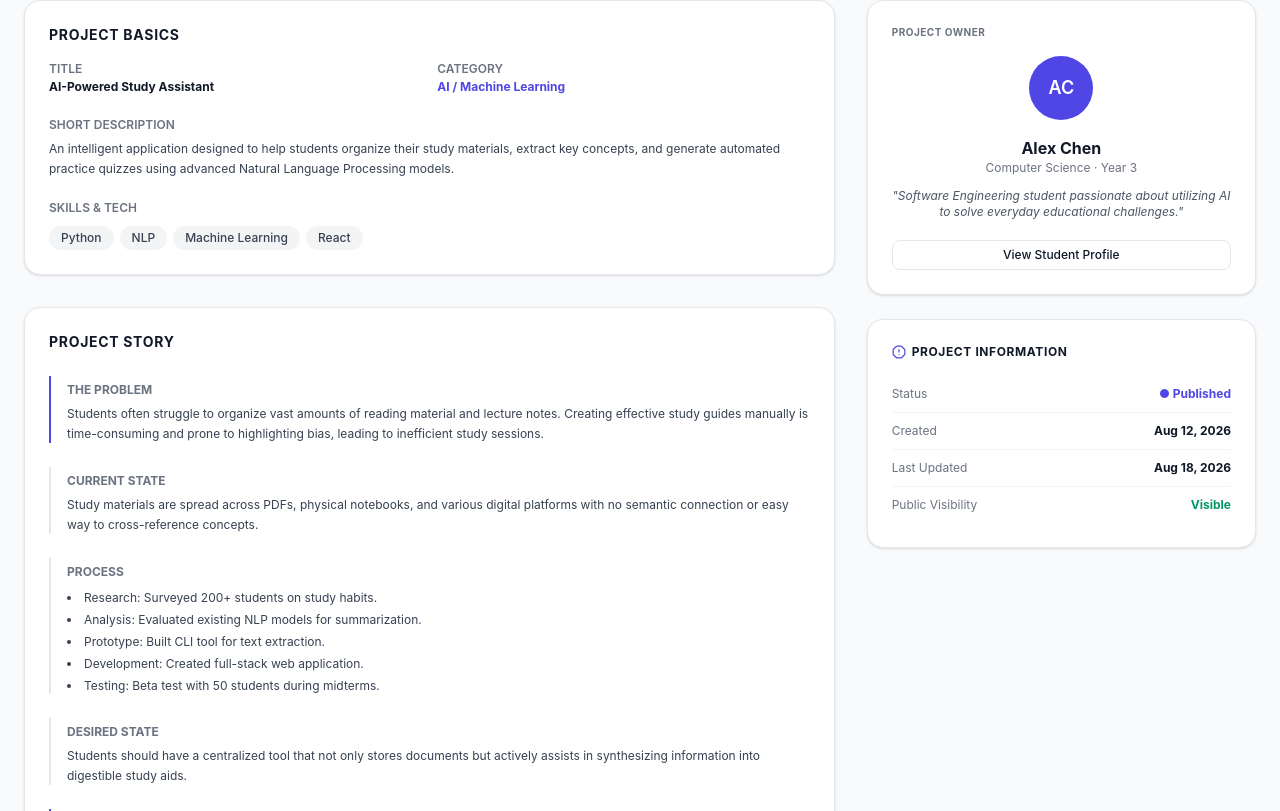
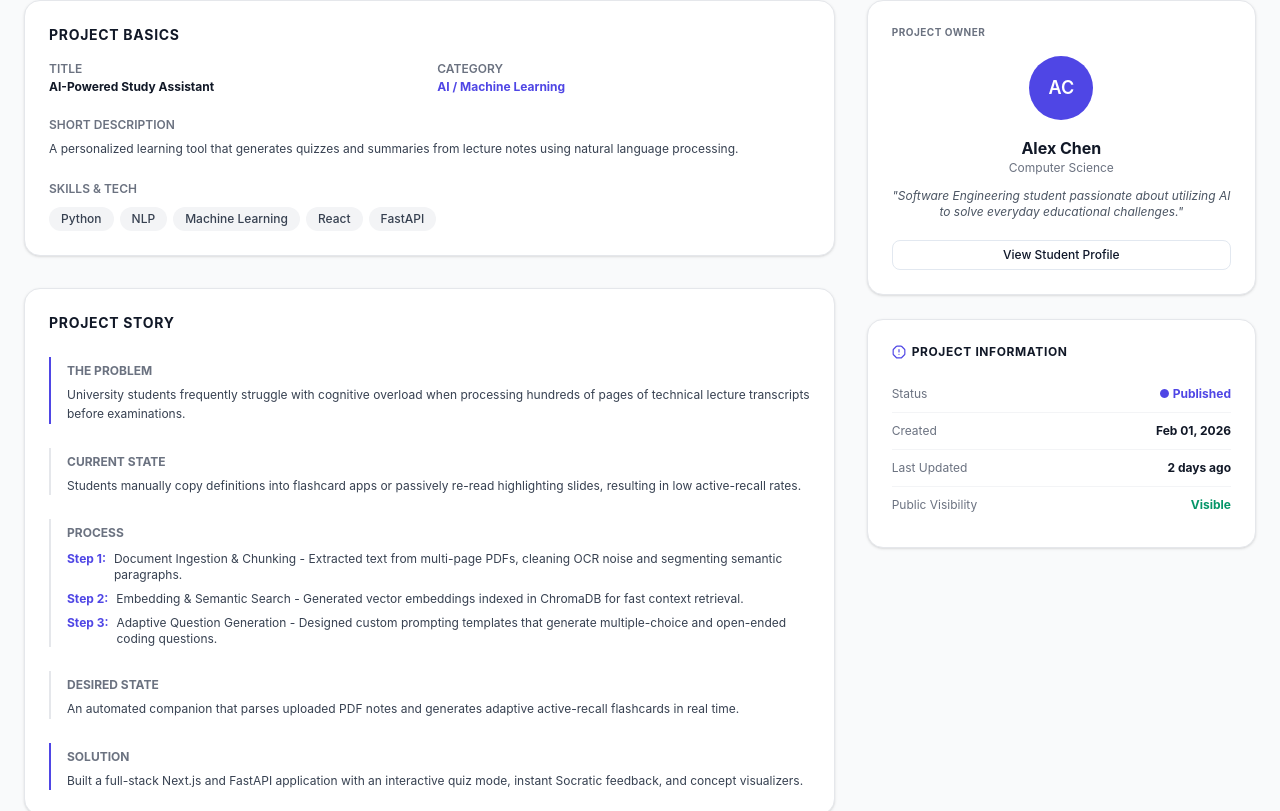
Before and after one commit to AroTech23/theDoers, a Next.js app: page /admin/projects/1 in a window 1280 px wide. Shown: the part 629-1440 px from the top of the page. Built offline with nearby package versions, Linux system fonts and the light colour scheme.

Commit message:
feat: enhance admin student inspection page (/admin/students/[id]) to display all student registration details including phone/whatsapp, bio, headline, and all connected public links

```diff
--- a/app/admin/projects/[id]/page.tsx
+++ b/app/admin/projects/[id]/page.tsx
@@ -156,9 +156,12 @@ export default function AdminProjectDetailsPage() {
             {project.process_steps && (
               <div className="border-l-2 border-[#E5E7EB] pl-4">
                 <span className="text-xs font-bold uppercase text-[#6B7280]">PROCESS</span>
-                <ul className="mt-2 space-y-1.5 text-xs text-[#374151] list-disc list-inside">
+                <ul className="mt-2 space-y-2 text-xs text-[#374151]">
                   {project.process_steps.map((step, idx) => (
-                    <li key={idx}>{step}</li>
+                    <li key={idx} className="flex gap-2 items-start">
+                      <span className="font-bold text-[#4F46E5] flex-shrink-0">Step {idx + 1}:</span>
+                      <span>{typeof step === 'string' ? step : `${step.title} - ${step.description}`}</span>
+                    </li>
                   ))}
                 </ul>
               </div>
--- a/lib/adminData.ts
+++ b/lib/adminData.ts
@@ -2,6 +2,7 @@ export interface AdminStudent {
   id: string
   full_name: string
   email: string
+  phone?: string
   program: string
   year: string
   projects_count: number
@@ -11,9 +12,14 @@ export interface AdminStudent {
   headline?: string
   bio?: string
   skills: string[]
-  github_url?: string
-  linkedin_url?: string
-  website_url?: string
+  links?: {
+    linkedin?: string
+    github?: string
+    website?: string
+    whatsapp?: string
+    instagram?: string
+    facebook?: string
+  }
 }
 
 export interface AdminProject {
@@ -23,95 +29,110 @@ export interface AdminProject {
   student_name: string
   student_program: string
   category: string
+  market?: string
   status: 'Published' | 'Draft'
   last_updated: string
   created_date: string
   short_description: string
   problem?: string
   current_state?: string
-  process_steps?: string[]
+  process_steps?: { step: number; title: string; description: string }[] | string[]
   desired_state?: string
   solution?: string
+  result?: string
   key_result?: string
+  key_metric?: { value: string; description: string }
   skills: string[]
   screenshots?: string[]
   document_name?: string
   document_size?: string
   github_url?: string
   live_url?: string
+  doc_url?: string
 }
 
 export const MOCK_ADMIN_STUDENTS: AdminStudent[] = [
   {
     id: 's1',
     full_name: 'Alex Chen',
-    email: 'alex@example.com',
+    email: 'alex.chen@university.edu',
+    phone: '+1 (555) 234-5678',
     program: 'Computer Science',
     year: 'Year 3',
     projects_count: 6,
     joined_date: 'Aug 12, 2026',
     status: 'Active',
     headline: 'Software Engineering student interested in AI and educational technology',
-    bio: 'Passionate about leveraging technology to solve real-world problems. Experienced in building scalable web applications and exploring machine learning models.',
-    skills: ['Python', 'React', 'Machine Learning', 'UI/UX'],
-    github_url: 'https://github.com/alexchen',
-    linkedin_url: 'https://linkedin.com/in/alexchen',
-    website_url: 'https://alexchen.dev'
+    bio: 'Passionate about leveraging technology to solve real-world problems. Experienced in building scalable web applications and exploring machine learning models. Beyond coursework, I actively participate in hackathons and open-source contributions.',
+    skills: ['Python', 'React', 'Machine Learning', 'UI/UX', 'TypeScript', 'Node.js', 'PostgreSQL', 'Docker'],
+    links: {
+      linkedin: 'https://linkedin.com/in/alexchen',
+      github: 'https://github.com/alexchen',
+      website: 'https://alexchen.dev',
+      whatsapp: '+1 (555) 234-5678',
+      instagram: 'https://instagram.com/alexchen_dev',
+      facebook: 'https://facebook.com/alexchen.builds'
+    }
   },
   {
     id: 's2',
-    full_name: 'Sarah Johnson',
-    email: 'sarah.j@university.edu',
-    program: 'Software Engineering',
-    year: 'Year 2',
-    projects_count: 3,
-    joined_date: 'Aug 10, 2026',
+    full_name: 'Jane Doe',
+    email: 'jane.doe@university.edu',
+    phone: '+1 (555) 345-6789',
+    program: 'Interactive Design & HCI',
+    year: 'Year 4',
+    projects_count: 4,
+    joined_date: 'Aug 15, 2026',
     status: 'Pending',
-    headline: 'Frontend enthusiast building accessible digital solutions',
-    bio: 'Focusing on clean UI component systems and developer accessibility.',
-    skills: ['React', 'TypeScript', 'Tailwind', 'Next.js'],
-    github_url: 'https://github.com',
+    headline: 'Product designer focusing on accessible education tools & micro-interactions',
+    bio: 'Building tools for student creators. Passionate about user research, micro-interactions, accessibility auditing, and scalable design systems for modern web apps.',
+    skills: ['Figma', 'UI/UX', 'User Research', 'Prototyping', 'Design Systems', 'HTML/CSS'],
+    links: {
+      linkedin: 'https://linkedin.com/in/janedoe',
+      github: 'https://github.com/janedoe',
+      website: 'https://janedoe.design',
+      whatsapp: '+1 (555) 345-6789',
+      instagram: 'https://instagram.com/janedoe_design'
+    }
   },
   {
     id: 's3',
-    full_name: 'David Kim',
-    email: 'david.kim@university.edu',
-    program: 'Data Science',
-    year: 'Year 4',
-    projects_count: 4,
-    joined_date: 'Aug 8, 2026',
+    full_name: 'Marcus Vance',
+    email: 'marcus.vance@university.edu',
+    phone: '+1 (555) 456-7890',
+    program: 'Computer Science & AI',
+    year: 'Year 3',
+    projects_count: 3,
+    joined_date: 'Aug 18, 2026',
     status: 'Active',
-    headline: 'Analyzing data to discover actionable insights',
-    bio: 'Experienced in predictive modeling, exploratory analysis, and ETL pipelines.',
-    skills: ['Python', 'SQL', 'Pandas', 'Tableau'],
-    github_url: 'https://github.com',
+    headline: 'Machine learning researcher and low-latency systems tinkerer',
+    bio: 'Exploring deep learning pipelines, vector retrieval architectures, and hardware-accelerated distributed inference systems.',
+    skills: ['Python', 'PyTorch', 'C++', 'CUDA', 'FastAPI', 'Redis'],
+    links: {
+      linkedin: 'https://linkedin.com/in/marcusvance',
+      github: 'https://github.com/marcusvance',
+      website: 'https://marcusvance.ai',
+      whatsapp: '+1 (555) 456-7890'
+    }
   },
   {
     id: 's4',
-    full_name: 'Maya Patel',
-    email: 'maya.p@university.edu',
-    program: 'Computer Science',
-    year: 'Year 3',
-    projects_count: 3,
-    joined_date: 'Aug 4, 2026',
+    full_name: 'Sarah Connor',
+    email: 'sarah.c@university.edu',
+    phone: '+1 (555) 567-8901',
+    program: 'Cybersecurity & Systems',
+    year: 'Year 2',
+    projects_count: 2,
+    joined_date: 'Aug 20, 2026',
     status: 'Pending',
-    headline: 'IoT & embedded systems tinkerer',
-    bio: 'Connecting physical hardware with responsive cloud dashboards.',
-    skills: ['C++', 'Embedded Systems', 'IoT', 'Node.js'],
-    github_url: 'https://github.com',
-  },
-  {
-    id: 's5',
-    full_name: 'Jordan Lee',
-    email: 'jordan.l@university.edu',
-    program: 'Software Engineering',
-    year: 'Year 4',
-    projects_count: 5,
-    joined_date: 'Jul 29, 2026',
-    status: 'Suspended',
-    headline: 'Full stack engineer with a security-first mindset',
-    bio: 'Working with distributed systems and secure communication protocols.',
-    skills: ['Go', 'Docker', 'Kubernetes', 'Cybersecurity'],
+    headline: 'Security analyst focusing on cloud infrastructure hardening & pen testing',
+    bio: 'Dedicated to automated vulnerability scanning, zero-trust network architectures, and hardware security modules.',
+    skills: ['Cybersecurity', 'Linux', 'Network Security', 'Wireshark', 'Python', 'AWS Security'],
+    links: {
+      linkedin: 'https://linkedin.com/in/sarahconnor',
+      github: 'https://github.com/sarahconnor-sec',
+      whatsapp: '+1 (555) 567-8901'
+    }
   }
 ]
 
@@ -121,80 +142,61 @@ export const MOCK_ADMIN_PROJECTS: AdminProject[] = [
     title: 'AI-Powered Study Assistant',
     student_id: 's1',
     student_name: 'Alex Chen',
-    student_program: 'Computer Science · Year 3',
+    student_program: 'Computer Science',
     category: 'AI / Machine Learning',
+    market: 'Education / EdTech',
     status: 'Published',
-    last_updated: 'Aug 18, 2026',
-    created_date: 'Aug 12, 2026',
-    short_description: 'An intelligent application designed to help students organize their study materials, extract key concepts, and generate automated practice quizzes using advanced Natural Language Processing models.',
-    problem: 'Students often struggle to organize vast amounts of reading material and lecture notes. Creating effective study guides manually is time-consuming and prone to highlighting bias, leading to inefficient study sessions.',
-    current_state: 'Study materials are spread across PDFs, physical notebooks, and various digital platforms with no semantic connection or easy way to cross-reference concepts.',
+    last_updated: '2 days ago',
+    created_date: 'Feb 01, 2026',
+    short_description: 'A personalized learning tool that generates quizzes and summaries from lecture notes using natural language processing.',
+    problem: 'University students frequently struggle with cognitive overload when processing hundreds of pages of technical lecture transcripts before examinations.',
+    current_state: 'Students manually copy definitions into flashcard apps or passively re-read highlighting slides, resulting in low active-recall rates.',
+    desired_state: 'An automated companion that parses uploaded PDF notes and generates adaptive active-recall flashcards in real time.',
     process_steps: [
-      'Research: Surveyed 200+ students on study habits.',
-      'Analysis: Evaluated existing NLP models for summarization.',
-      'Prototype: Built CLI tool for text extraction.',
-      'Development: Created full-stack web application.',
-      'Testing: Beta test with 50 students during midterms.'
+      { step: 1, title: 'Document Ingestion & Chunking', description: 'Extracted text from multi-page PDFs, cleaning OCR noise and segmenting semantic paragraphs.' },
+      { step: 2, title: 'Embedding & Semantic Search', description: 'Generated vector embeddings indexed in ChromaDB for fast context retrieval.' },
+      { step: 3, title: 'Adaptive Question Generation', description: 'Designed custom prompting templates that generate multiple-choice and open-ended coding questions.' }
     ],
-    desired_state: 'Students should have a centralized tool that not only stores documents but actively assists in synthesizing information into digestible study aids.',
-    solution: 'An AI-powered study assistant that ingests multiple document formats, generates concept maps, and automatically creates spaced-repetition flashcards.',
-    key_result: '40% reduction in study preparation time reported by beta users.',
-    skills: ['Python', 'NLP', 'Machine Learning', 'React'],
-    document_name: 'AI-Study-Assistant-Report.pdf',
-    document_size: '2.4 MB • Technical Documentation',
+    solution: 'Built a full-stack Next.js and FastAPI application with an interactive quiz mode, instant Socratic feedback, and concept visualizers.',
+    result: 'Tested with 150+ students during midterms, showing significant reduction in study prep time.',
+    key_metric: { value: '40%', description: 'Reduction in exam prep time' },
+    skills: ['Python', 'NLP', 'Machine Learning', 'React', 'FastAPI'],
+    screenshots: ['/images/screen1.png', '/images/screen2.png'],
+    document_name: 'ai-study-assistant-architecture.pdf',
+    document_size: '2.4 MB',
     github_url: 'https://github.com/alexchen/ai-study-assistant',
-    live_url: 'https://study-assistant-demo.thedoers.com'
+    live_url: 'https://demo.aistudyassistant.dev',
+    doc_url: 'https://docs.aistudyassistant.dev'
   },
   {
     id: 'p2',
-    title: 'Campus Resource Portal',
-    student_id: 's2',
-    student_name: 'Sarah Johnson',
-    student_program: 'Software Engineering · Year 2',
-    category: 'Web Development',
-    status: 'Draft',
-    last_updated: 'Aug 17, 2026',
-    created_date: 'Aug 14, 2026',
-    short_description: 'A centralized portal for student clubs, campus equipment rentals, and academic advising booking.',
-    skills: ['React', 'Next.js', 'PostgreSQL'],
+    title: 'Smart Home Hub Firmware',
+    student_id: 's1',
+    student_name: 'Alex Chen',
+    student_program: 'Computer Science',
+    category: 'IoT',
+    market: 'Smart Home / IoT',
+    status: 'Published',
+    last_updated: '1 week ago',
+    created_date: 'Feb 05, 2026',
+    short_description: 'Custom firmware for a centralized smart home controller, focusing on low latency and secure local network communication.',
+    skills: ['C++', 'Embedded Systems', 'MQTT', 'FreeRTOS'],
+    github_url: 'https://github.com/alexchen/smart-home-firmware',
+    live_url: 'https://smarthome-demo.dev'
   },
   {
     id: 'p3',
-    title: 'Smart Home Hub Firmware',
-    student_id: 's3',
-    student_name: 'David Kim',
-    student_program: 'Data Science · Year 4',
-    category: 'IoT',
-    status: 'Published',
-    last_updated: 'Aug 15, 2026',
-    created_date: 'Aug 10, 2026',
-    short_description: 'Custom firmware for centralized smart home controllers focusing on ultra-low latency and local execution.',
-    skills: ['C++', 'IoT', 'Embedded Systems'],
-  },
-  {
-    id: 'p4',
-    title: 'Data Analytics Dashboard',
-    student_id: 's4',
-    student_name: 'Maya Patel',
-    student_program: 'Computer Science · Year 3',
-    category: 'Data Science',
-    status: 'Published',
-    last_updated: 'Aug 13, 2026',
-    created_date: 'Aug 05, 2026',
-    short_description: 'Interactive data visualization tool analyzing environmental metrics and carbon emission trends.',
-    skills: ['Python', 'Pandas', 'D3.js'],
-  },
-  {
-    id: 'p5',
-    title: 'EcoCampus Navigation App',
-    student_id: 's5',
-    student_name: 'Jordan Lee',
-    student_program: 'Software Engineering · Year 4',
-    category: 'Mobile Development',
+    title: 'Algorithm Visualizer',
+    student_id: 's1',
+    student_name: 'Alex Chen',
+    student_program: 'Computer Science',
+    category: 'Web Development',
+    market: 'Education / EdTech',
     status: 'Draft',
-    last_updated: 'Aug 11, 2026',
-    created_date: 'Aug 02, 2026',
-    short_description: 'Indoor campus wayfinding app with energy-efficient routing across campus facilities.',
-    skills: ['Swift', 'Mobile', 'GIS'],
+    last_updated: '2 weeks ago',
+    created_date: 'Feb 10, 2026',
+    short_description: 'Interactive web application built with React to help students visualize complex sorting and pathfinding algorithms.',
+    skills: ['React', 'JavaScript', 'HTML5 Canvas', 'TypeScript'],
+    github_url: 'https://github.com/alexchen/algo-visualizer'
   }
 ]
```
Also changed, not shown: app/admin/students/[id]/page.tsx (+195 -108 lines).
